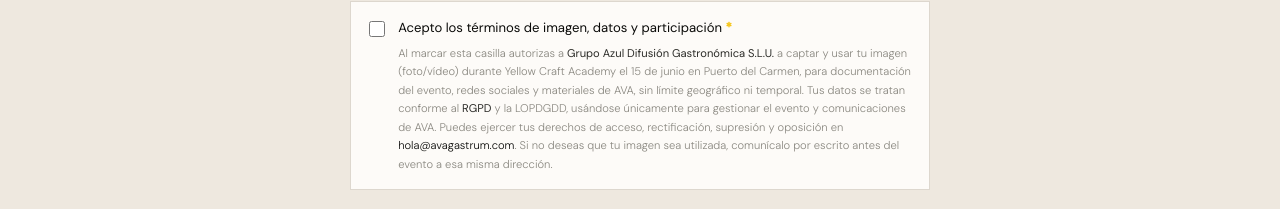
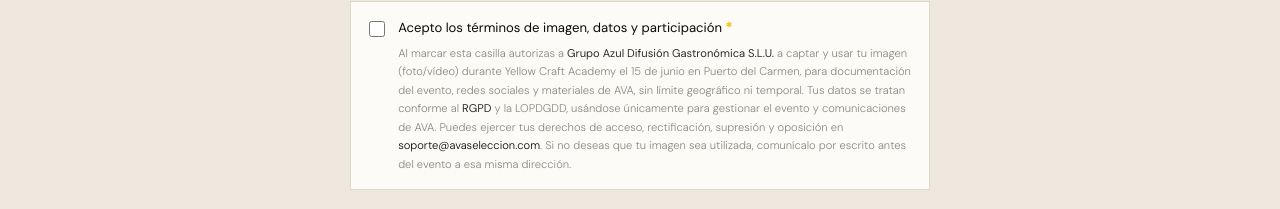
Before and after one commit to Manvott/yellow-craft-academy, a Next.js app: page /en/evento in a window 1280 px wide. Shown: the part 6584-6793 px from the top of the page. Built offline with nearby package versions, Linux system fonts and the light colour scheme.

Commit message:
fix: correo legal cambiado a soporte@avaseleccion.com

```diff
--- a/components/landing/LandingClient.tsx
+++ b/components/landing/LandingClient.tsx
@@ -301,7 +301,7 @@
           </p>
           <p style={{ fontSize: '0.7rem', color: 'var(--gris)', lineHeight: 1.65 }}>
             Al marcar esta casilla autorizas a <strong style={{ color: 'var(--grafito)' }}>Grupo Azul Difusión Gastronómica S.L.U.</strong> a captar y usar tu imagen (foto/vídeo) durante Yellow Craft Academy el 15 de junio en Puerto del Carmen, para documentación del evento, redes sociales y materiales de AVA, sin límite geográfico ni temporal. Tus datos se tratan conforme al <strong style={{ color: 'var(--grafito)' }}>RGPD</strong> y la LOPDGDD, usándose únicamente para gestionar el evento y comunicaciones de AVA. Puedes ejercer tus derechos de acceso, rectificación, supresión y oposición en{' '}
-            <a href="mailto:hola@avagastrum.com" style={{ color: 'var(--negro)' }}>hola@avagastrum.com</a>.
+            <a href="mailto:soporte@avaseleccion.com" style={{ color: 'var(--negro)' }}>soporte@avaseleccion.com</a>.
             {' '}Si no deseas que tu imagen sea utilizada, comunícalo por escrito antes del evento a esa misma dirección.
           </p>
         </div>
```
